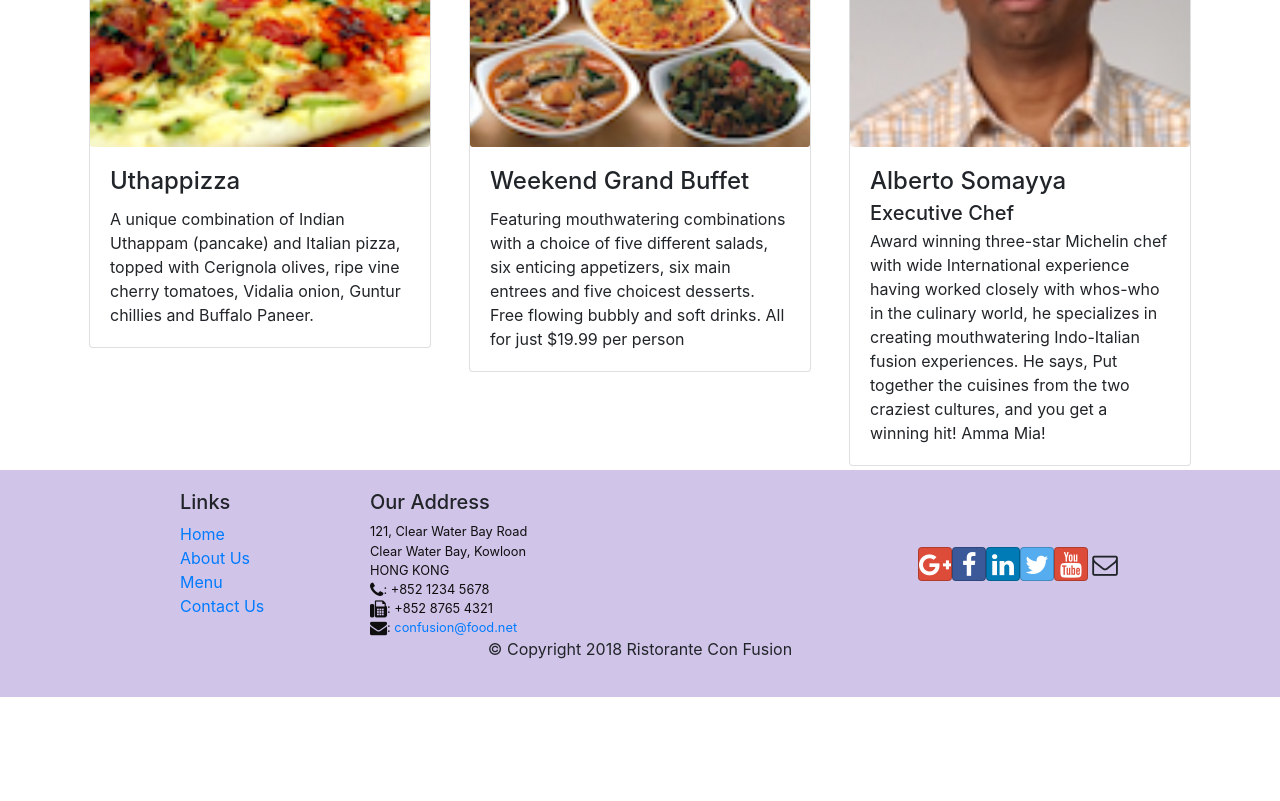
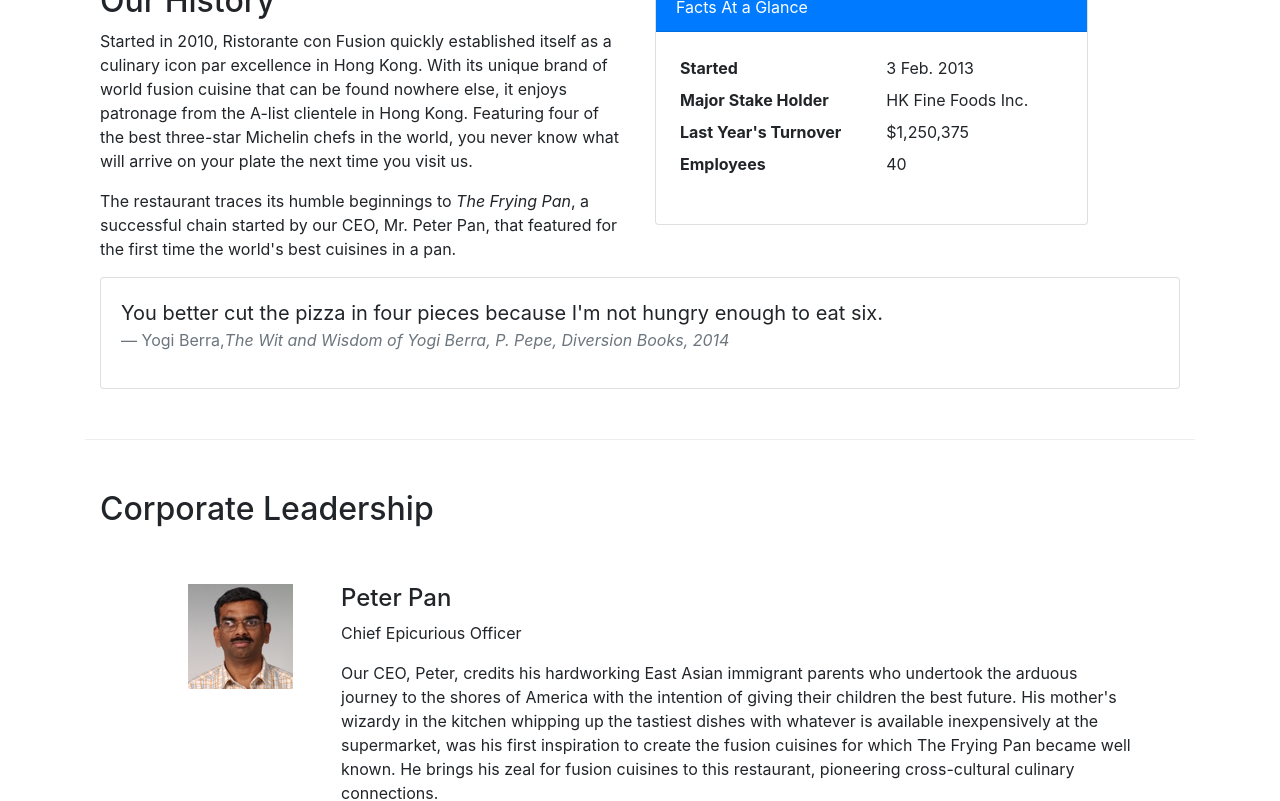
Before and after one commit to Neeraj2212/react-learning, a React (Create React App) app: page /aboutus in a window 1280 px wide. Before the commit this address led to /home. Shown: the part 540-1341 px from the top of the page. Before the commit the page ends 1237 px from the top, so only its background shows below. Built offline with nearby package versions, Linux system fonts and the light colour scheme.

Commit message:
Assignment 2

```diff
--- a/src/components/AboutComponent.js
+++ b/src/components/AboutComponent.js
@@ -9,9 +9,26 @@ import {
 } from 'reactstrap';
 import { Link } from 'react-router-dom';
 
+function RenderLeader(props) {
+	return (
+		<Media tag="li" key={props.leader.id} className="m-5">
+			<Media left>
+				<Media object src={props.leader.image} alt={props.leader.name}></Media>
+			</Media>
+			<Media body className="ml-5">
+				<Media heading>{props.leader.name}</Media>
+				<Media children className="mb-3">
+					{props.leader.designation}
+				</Media>
+				{props.leader.description}
+			</Media>
+		</Media>
+	);
+}
+
 function About(props) {
 	const leaders = props.leaders.map((leader) => {
-		return <p>Leader {leader.name}</p>;
+		return <RenderLeader leader={leader} />;
 	});
 
 	return (
--- a/src/components/MainComponent.js
+++ b/src/components/MainComponent.js
@@ -7,7 +7,7 @@ import { DISHES } from '../shared/dishes';
 import { COMMENTS } from '../shared/comments';
 import { LEADERS } from '../shared/leaders';
 import { PROMOTIONS } from '../shared/promotions';
-
+import About from './AboutComponent';
 import Contact from './contactComponent';
 import Home from './HomeComponent';
 import { Switch, Route, Redirect } from 'react-router-dom';
@@ -63,6 +63,11 @@ class Main extends Component {
 					/>
 					<Route path="/menu/:dishId" component={DishWithId}></Route>
 					<Route exact path="/contactus" component={Contact} />
+					<Route
+						exact
+						path="/aboutus"
+						component={() => <About leaders={this.state.leaders} />}
+					/>
 					<Redirect to="/home" />
 				</Switch>
 				<Footer />
```
